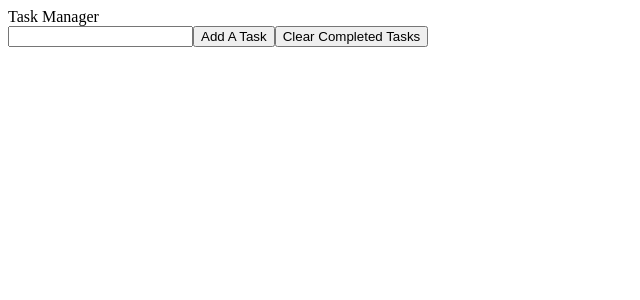
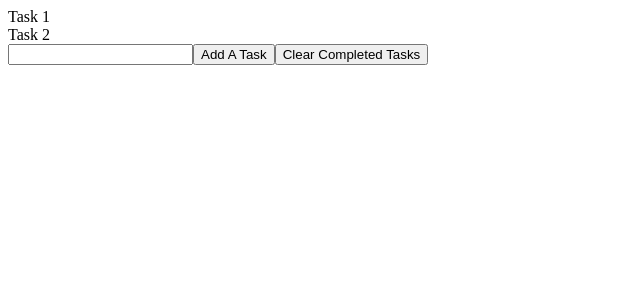
Before and after one commit to rroip/task-manager, a React (Create React App) app in the folder task_manager/: page / in a window 1280 px wide. Shown: the top 300 px of the page, without its empty margins (0-640 px from the left). Built offline with nearby package versions, Linux system fonts and the light colour scheme.

Commit message:
task mapping

```diff
--- a/task_manager/src/App.js
+++ b/task_manager/src/App.js
@@ -1,10 +1,11 @@
-import React from 'react';
+import React, { useState } from 'react';
 import TodoList from './TodoList';
 
 function App() {
+  let [todos, setTodos] = useState(["Task 1", "Task 2"])
   return (
     <>
-    <TodoList />
+    <TodoList todos = {todos}/>
     <input type='text' />
     <button>Add A Task</button>
     <button>Clear Completed Tasks</button>
--- /dev/null
+++ b/task_manager/src/Todo.js
@@ -0,0 +1,9 @@
+import React from 'react'
+
+export default function Todo({ todo }) {
+  return (
+    <div>
+        {todo}
+    </div>
+  )
+}
--- a/task_manager/src/TodoList.js
+++ b/task_manager/src/TodoList.js
@@ -1,9 +1,12 @@
 import React from 'react'
+import Todo from './Todo'
+export default function TodoList({ todos }) {
+  return (
 
-export default function TodoList() {
-  return (
-    <div>
-        Task Manager
-    </div>
+
+        todos.map(todo => {
+            return <Todo todo={todo} />
+        })
+
   )
 }
```
